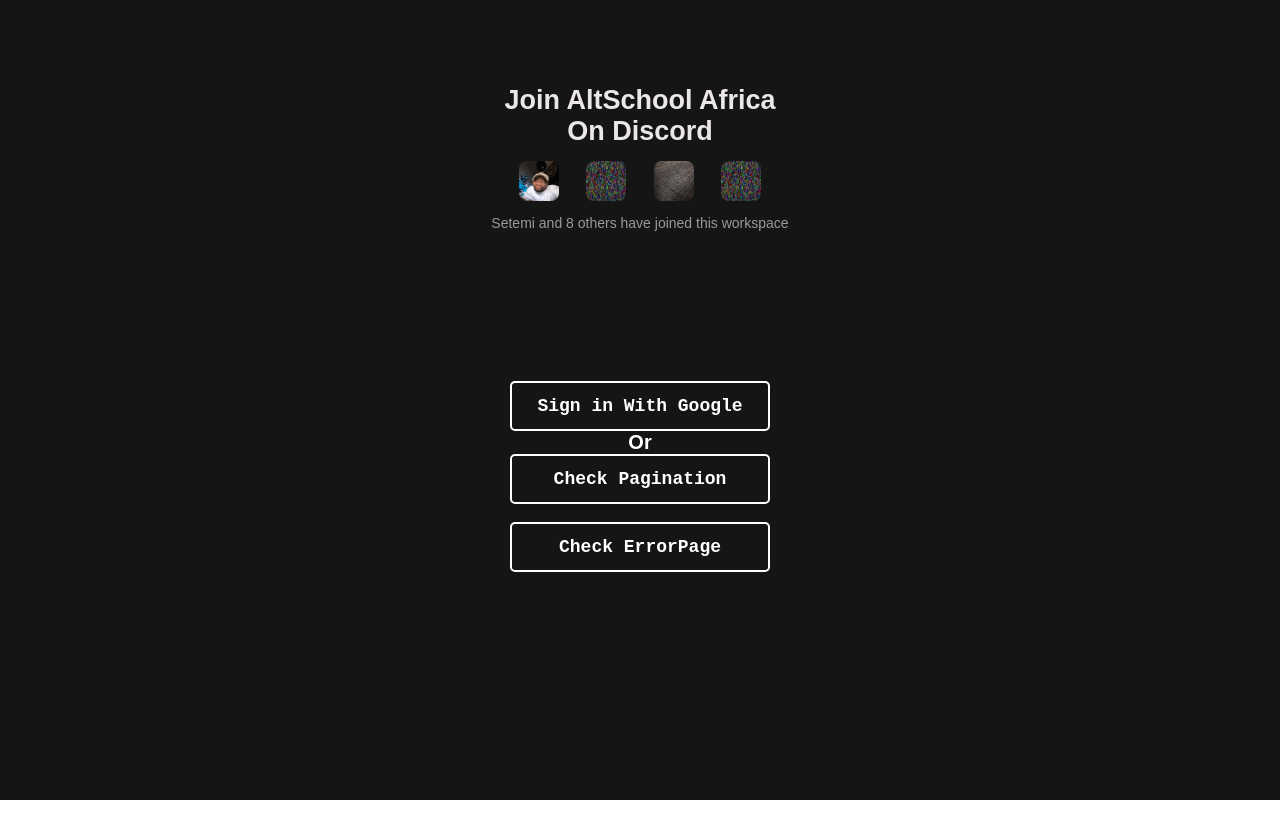
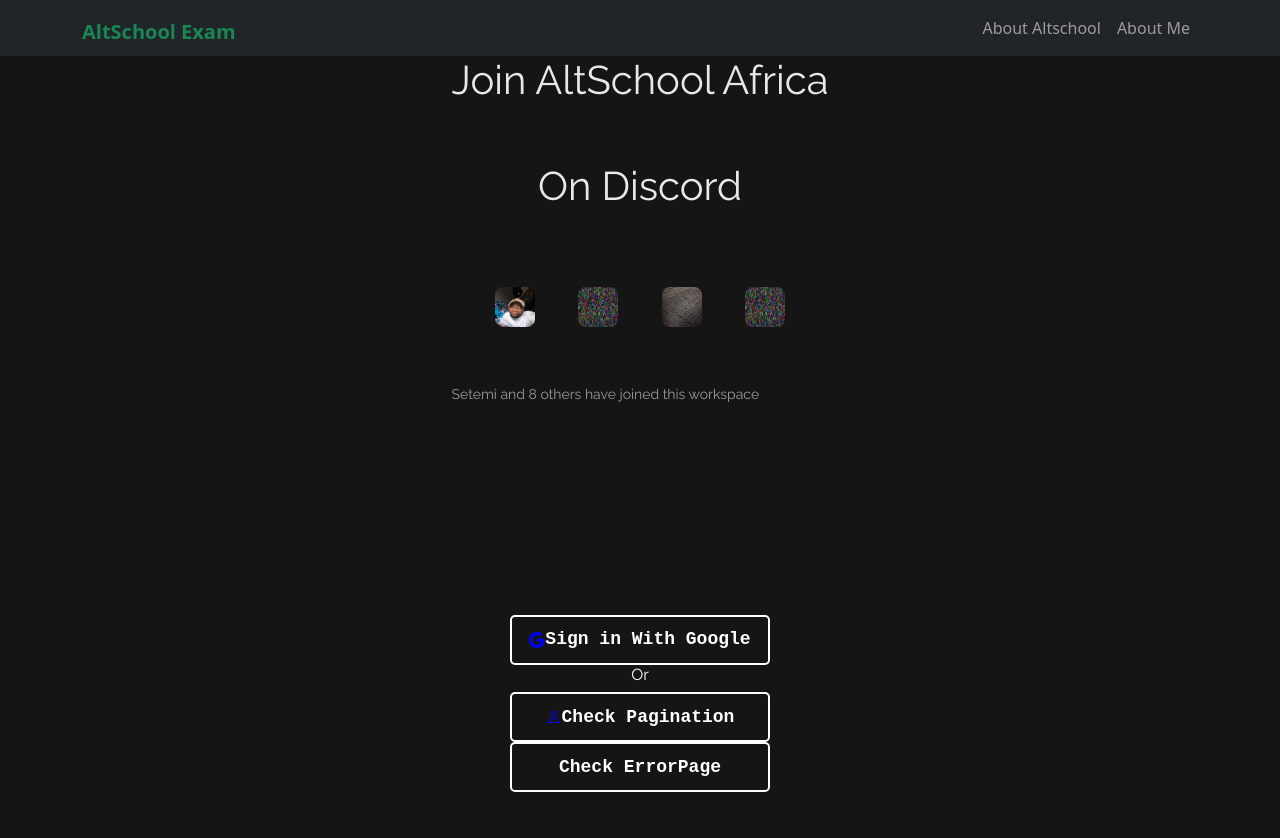
Before and after one commit to Ajdev11/GoogleAuth_PaginationAPI, a React (Create React App) app: page / in a window 1280 px wide. Shown: the top 838 px of the page. Before the commit the page ends 800 px from the top, so only its background shows below. Built offline with nearby package versions, Linux system fonts and the light colour scheme.

Commit message:
Created the About me page and added the google icon to the signIn

```diff
--- a/src/App.js
+++ b/src/App.js
@@ -1,6 +1,7 @@
 import React from "react";
 import { Routes, Route } from "react-router-dom";
 import Home from "./Components/Home";
+import Aboutme from "./Components/Aboutme";
 import Display from "./Components/Display";
 import ErrorBoundary from "./Components/ErrorBoundary";
 import Hero from "./Components/Hero";
@@ -10,9 +11,9 @@
     <>
       <Routes>
         <Route exact path="/" element={<Home />} />
+        <Route exact path="/Aboutme" element={<Aboutme />} />
         <Route exact path="/display" element={<Display />} />
       </Routes>
-
       <ErrorBoundary>
         <Routes>
           <Route exact path="/error" element={<Hero name="Moses" />} />
--- /dev/null
+++ b/src/Components/Aboutme.jsx
@@ -0,0 +1,14 @@
+import React from 'react'
+
+function Aboutme() {
+  return (
+    <>
+      <h1>Hello world</h1>
+
+
+
+    </>
+  )
+}
+
+export default Aboutme
--- a/src/Components/Card.jsx
+++ b/src/Components/Card.jsx
@@ -1,5 +1,5 @@
 import React from "react";
-import "../styles/Card.css";
+// import "../styles/Card.css";
 import { Link } from "react-router-dom";
 import {Helmet} from "react-helmet-async"
 
--- a/src/Components/Home.jsx
+++ b/src/Components/Home.jsx
@@ -4,6 +4,11 @@
 import { signInWithRedirect, auth, provider } from "../config";
 import "../styles/Mobile.css";
 import { Helmet } from "react-helmet-async";
+import { Google, Person } from "react-bootstrap-icons";
+import Aboutme from "./Aboutme";
+
+
+
 
 function Home() {
   const UsersImage = [
@@ -33,12 +38,44 @@
 
   return (
     <div className="page">
+       {/* SEO CONTENTS USING HELMETS */}
       <Helmet>
         <title>AltSchool</title>
         <meta name="description" content="AltSchool second semester Exam" />
         <link rel="canonical" href="/" />
       </Helmet>
-      <main>
+       {/* NAVBAR */}
+      <navbar className="navbar navbar-expand-lg bg-dark navbar-dark py-1">
+        <div className="container">
+          <span className="navbar-brand text-success fw-bold mt-2">
+            AltSchool Exam
+          </span>
+          <button
+            className="navbar-toggler shadow-none"
+            type="button"
+            data-bs-toggle="collapse"
+            data-bs-target="#navmenu"
+          >
+            <div className="navbar-toggler-icon"></div>
+          </button>
+          <div className="collapse navbar-collapse" id="navmenu">
+            <ul className="navbar-nav ms-auto">
+              <li className="nav-item">
+                <Link to="AboutAltschool" className="nav-link">
+                  About Altschool
+                </Link>
+              </li>
+              <li className="nav-item">
+                <Link to="Aboutme" className="nav-link">
+                  About Me
+                </Link>
+              </li>
+            </ul>
+          </div>
+        </div>
+      </navbar>
+      {/* MAIN PAGE CONTAINING CONTENTS */}
+      <main className="container-fluid">
         <h1 className="h1">
           Join AltSchool Africa <br />
           <span className="spanOne">On Discord</span>{" "}
@@ -48,17 +85,19 @@
         </div>
         <p>Setemi and 8 others have joined this workspace</p>
         <div className="btn">
-          <button onClick={signIn}>
+          <button onClick={signIn} id="btn">
+            <Google color="blue" size={16} />
             Sign in With Google
           </button>
           <h6>Or</h6>
-          <button>
+          <button id="btn">
+            <Person color="blue" size={16} />
             <Link id="Link" to="/display">
               Check Pagination
             </Link>
           </button>{" "}
           <br />
-          <button>
+          <button id="btn">
             <Link id="Link" to="/error">
               Check ErrorPage
             </Link>
--- a/src/index.js
+++ b/src/index.js
@@ -3,7 +3,8 @@
 import App from "./App";
 import { BrowserRouter } from "react-router-dom";
 import { HelmetProvider } from "react-helmet-async";
-
+import "bootstrap/dist/css/bootstrap.min.css";
+import "bootstrap/dist/js/bootstrap.bundle.min";
 
 
 
--- a/src/styles/Mobile.css
+++ b/src/styles/Mobile.css
@@ -1,10 +1,9 @@
+@import url("https://fonts.googleapis.com/css2?family=Raleway&display=swap");
 * {
   margin: 0px;
   padding: 0px;
 }
-@media (min-width: 320px) and (max-width:1440px) {
-  @import url("https://fonts.googleapis.com/css2?family=Raleway&display=swap");
-  .page {
+main {
   display: grid;
   justify-content: center;
   font-family: "Raleway", sans-serif;
@@ -15,7 +14,7 @@
 .h1 {
   color: rgb(235, 231, 231);
   font-size: 27px;
-    margin-top: 100px;
+  margin-top: 120px;
   display: grid;
   justify-content: center;
   line-height: 0.5px;
@@ -46,9 +45,9 @@
 .btn {
   display: grid;
   justify-content: space-evenly;
-    margin-top: 150px;
+  margin-top: 130px;
 }
-  button {
+#btn {
   width: 260px;
   height: 50px;
   border-radius: 5px;
@@ -71,7 +70,6 @@
   font-family: monospace;
   font-size: 18px;
 }
-  .Error{
+.Error {
   margin: 50px;
 }
-}
```
Also changed, not shown: package.json (+5 -2 lines), Card.css (renamed from src/styles/Card.css), 1 other file (tests, documents, lock files or other folders). Lines whose indentation alone changed are shown as unchanged.
